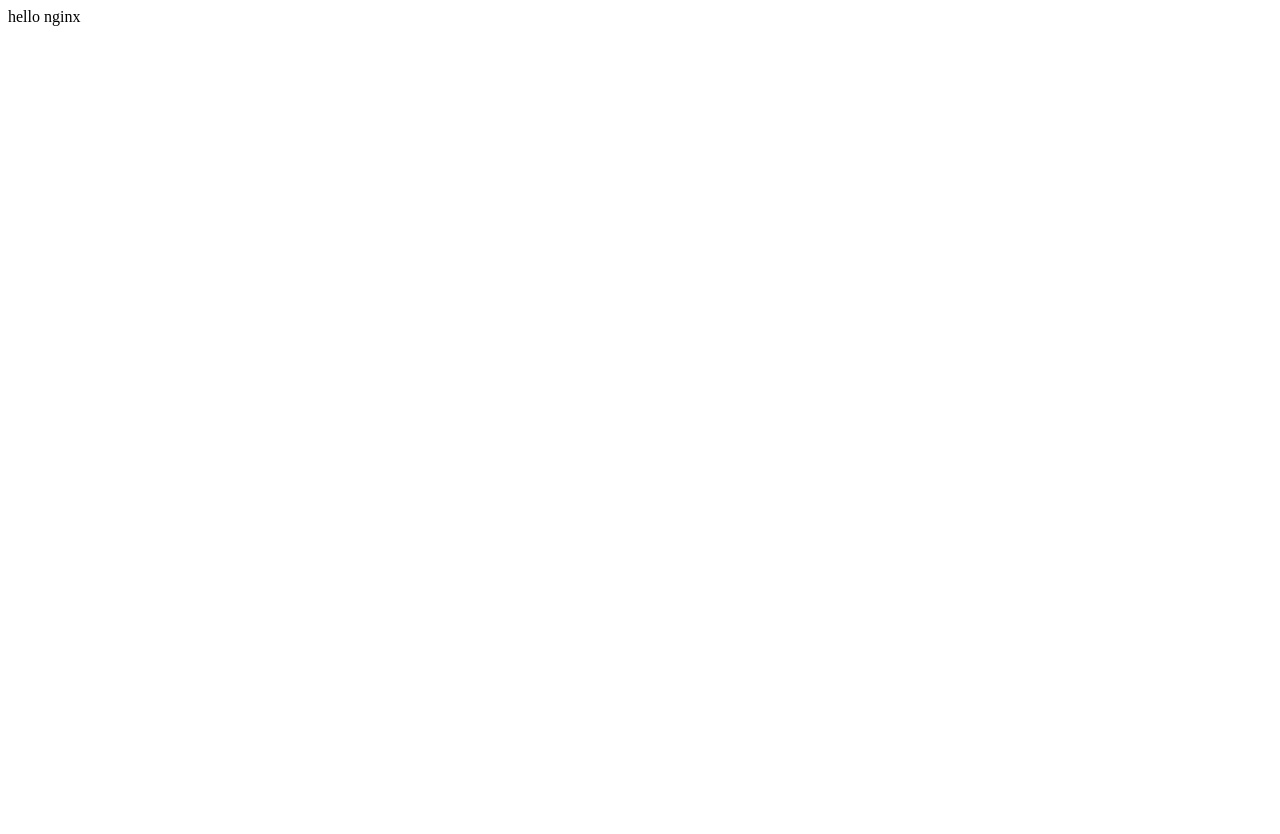
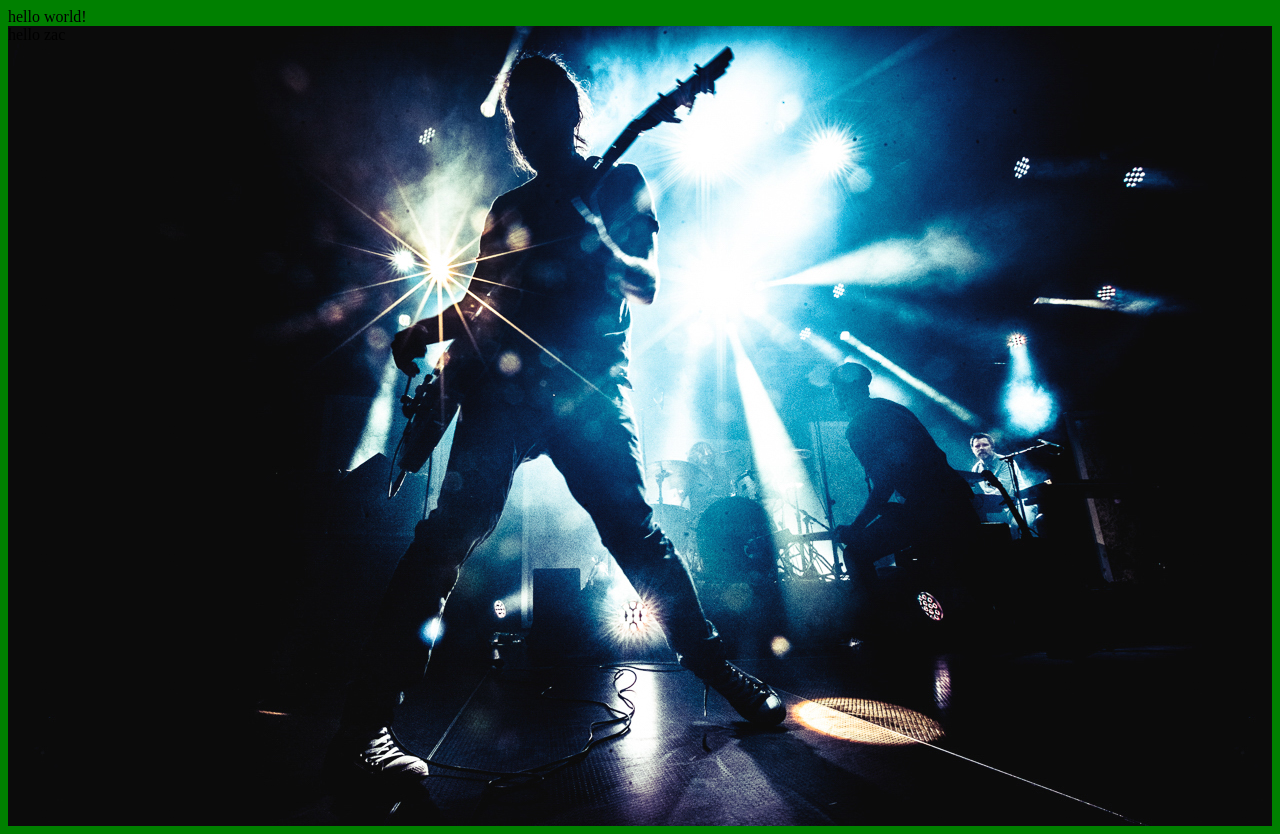
Before and after one commit to crazyvalse/docker-examples, a plain HTML site: page nginx/share/www/index.html in a window 1280 px wide. Before the commit the page ends 800 px from the top, so only its background shows below. Drawn offline with Linux system fonts and the light colour scheme.

Commit message:
nginx's examples

```diff
--- /dev/null
+++ b/nginx/share/www/assets/css/main.css
@@ -0,0 +1,10 @@
+body {
+  background: green;
+  min-height: 400px;
+}
+
+.container {
+  background: url("../imgs/vaduz-1.jpg");
+  min-height: 800px;
+  margin: 0 auto;
+}
--- /dev/null
+++ b/nginx/share/www/assets/js/main.js
@@ -0,0 +1,3 @@
+function foo (a, b) {
+  return a + b
+}
--- a/nginx/share/www/index.html
+++ b/nginx/share/www/index.html
@@ -2,9 +2,15 @@
 <html lang="en">
 <head>
 	<meta charset="UTF-8">
-	<title>hello nginx</title>
+	<title>hello world!</title>
+	<link rel="stylesheet" href="./assets/css/main.css">
 </head>
 <body>
-hello nginx
+hello world!
+<div class="container"></div>
+<script src="./assets/js/main.js" type="text/javascript"></script>
+<script>
+document.querySelector('.container').innerHTML = foo('hello ', 'zac')
+</script>
 </body>
 </html>
```
Also changed, not shown: nginx/share/www/hello.html (deleted, +0 -10 lines), nginx/share/www/assets/imgs/vaduz-1.jpg (added), 2 other files.
